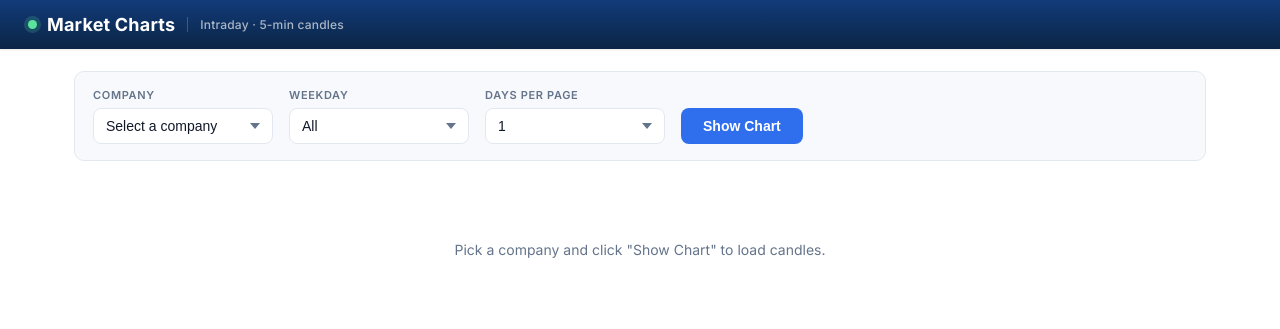
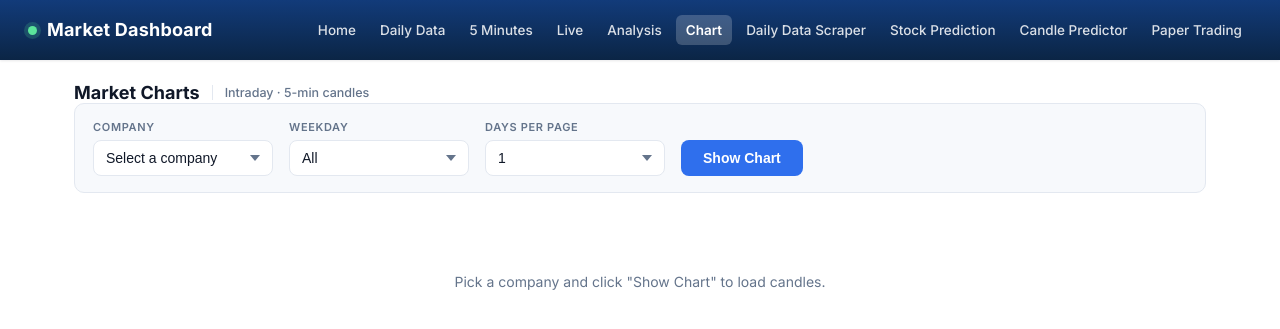
Before and after one commit to Sethumathavan2001/Stockmarket_Dashboard, a Django app: page /chart/ in a window 1280 px wide. Shown: the top 329 px of the page. Run offline with Django 4.2, Linux system fonts and the light colour scheme; data that the repository does not hold is empty; some libraries are stand-ins or nearby versions.

Commit message:
Add shared site navbar to all pages
One navbar partial (market/_navbar.html) is now used by base.html and the
standalone chart, paper trading, stock prediction and candle predictor pages,
so every page shows the same links with identical size and styling. Page
titles, taglines and the paper trading wallet move into a heading below it.

Co-Authored-By: Claude Opus 5.5 <noreply@anthropic.com>

```diff
--- /dev/null
+++ b/market/templates/market/_navbar.html
@@ -0,0 +1,52 @@
+{% comment %}
+  Site-wide top navbar, identical on every page. Included in market/base.html
+  and in the standalone pages (chart, paper trading, stock prediction, candle
+  predictor). Styles use their own "site-" class names and set every size
+  explicitly, so page CSS cannot change the navbar's height or width.
+  Add new pages to the link list here only.
+{% endcomment %}
+{% with current=request.resolver_match.url_name app=request.resolver_match.app_name %}
+<style>
+  .site-header{
+    box-sizing:border-box; width:100%; min-height:60px; margin:0; padding:10px 28px;
+    display:flex; flex-wrap:wrap; align-items:center; justify-content:space-between; gap:10px 24px;
+    background:linear-gradient(180deg,#123B7A,#0B2545); color:#fff;
+    box-shadow:0 1px 2px rgba(16,24,40,.04),0 1px 3px rgba(16,24,40,.06);
+    position:sticky; top:0; z-index:30;
+    font-family:'Inter',system-ui,sans-serif; line-height:1.4;
+  }
+  .site-header *{ box-sizing:border-box; }
+  .site-brand{
+    display:flex; align-items:center; gap:10px; margin:0;
+    font-size:18px; font-weight:700; letter-spacing:.2px; color:#fff; white-space:nowrap;
+  }
+  .site-brand-dot{
+    width:9px; height:9px; border-radius:50%; flex:none;
+    background:#5BE49B; box-shadow:0 0 0 4px rgba(91,228,155,.18);
+  }
+  .site-nav{ display:flex; flex-wrap:wrap; align-items:center; gap:4px; margin:0; padding:0; }
+  .site-nav a{
+    display:inline-block; margin:0; padding:6px 10px; border:none; border-radius:6px;
+    color:rgba(255,255,255,.85); text-decoration:none; white-space:nowrap;
+    font-size:13.5px; font-weight:500; line-height:1.4;
+    transition:background .15s ease, color .15s ease;
+  }
+  .site-nav a:hover{ background:rgba(255,255,255,.12); color:#fff; }
+  .site-nav a.active{ background:rgba(255,255,255,.2); color:#fff; font-weight:600; }
+</style>
+<header class="site-header">
+  <div class="site-brand"><span class="site-brand-dot"></span> Market Dashboard</div>
+  <nav class="site-nav">
+    <a href="{% url 'market:home' %}" class="{% if app == 'market' and current == 'home' %}active{% endif %}">Home</a>
+    <a href="{% url 'market:daily_data' %}" class="{% if app == 'market' and current == 'daily_data' %}active{% endif %}">Daily Data</a>
+    <a href="{% url 'market:five_min' %}" class="{% if app == 'market' and current == 'five_min' %}active{% endif %}">5 Minutes</a>
+    <a href="{% url 'market:live' %}" class="{% if app == 'market' and current == 'live' %}active{% endif %}">Live</a>
+    <a href="{% url 'market:analysis' %}" class="{% if app == 'market' and current == 'analysis' %}active{% endif %}">Analysis</a>
+    <a href="{% url 'market:chart_view' %}" class="{% if app == 'market' and current == 'chart_view' %}active{% endif %}">Chart</a>
+    <a href="{% url 'market:daily_data_page' %}" class="{% if app == 'market' and current == 'daily_data_page' %}active{% endif %}">Daily Data Scraper</a>
+    <a href="{% url 'stock_prediction_page' %}" class="{% if current == 'stock_prediction_page' %}active{% endif %}">Stock Prediction</a>
+    <a href="{% url 'candle_predictor_page' %}" class="{% if current == 'candle_predictor_page' %}active{% endif %}">Candle Predictor</a>
+    <a href="{% url 'paper_trading:page' %}" class="{% if app == 'paper_trading' %}active{% endif %}">Paper Trading</a>
+  </nav>
+</header>
+{% endwith %}
--- a/market/templates/market/chart.html
+++ b/market/templates/market/chart.html
@@ -36,40 +36,10 @@
   }
   .mono{ font-family:'JetBrains Mono',monospace; }
 
-  /* ---------- Navbar ---------- */
-  .navbar{
-    background:linear-gradient(180deg,var(--navy-800),var(--navy-900));
-    color:#fff;
-    padding:14px 28px;
-    display:flex;
-    align-items:center;
-    justify-content:space-between;
-    box-shadow:var(--shadow);
-    position:sticky;
-    top:0;
-    z-index:20;
-  }
-  .navbar .brand{
-    display:flex;
-    align-items:center;
-    gap:10px;
-    font-weight:700;
-    font-size:18px;
-    letter-spacing:.2px;
-  }
-  .navbar .brand .dot{
-    width:9px;height:9px;border-radius:50%;
-    background:#5BE49B;
-    box-shadow:0 0 0 4px rgba(91,228,155,.18);
-  }
-  .navbar .tag{
-    font-size:12px;
-    color:rgba(255,255,255,.65);
-    font-weight:500;
-    border-left:1px solid rgba(255,255,255,.2);
-    padding-left:12px;
-    margin-left:2px;
-  }
+  /* ---------- page heading (below the shared navbar) ---------- */
+  .page-head{ display:flex; flex-wrap:wrap; align-items:center; justify-content:space-between; gap:8px 16px; margin-top:20px; }
+  .page-head .title{ display:flex; flex-wrap:wrap; align-items:center; gap:4px 12px; font-size:18px; font-weight:700; color:var(--text); }
+  .page-head .tag{ font-size:12.5px; font-weight:500; color:var(--text-muted); border-left:1px solid var(--border); padding-left:12px; }
 
   /* ---------- Filter bar ---------- */
   .filter-wrap{
@@ -272,13 +242,12 @@
 </head>
 <body>
 
-<nav class="navbar">
-  <div class="brand"><span class="dot"></span> Market Charts
-    <span class="tag">Intraday · 5-min candles</span>
-  </div>
-</nav>
+{% include 'market/_navbar.html' %}
 
 <div class="filter-wrap">
+  <div class="page-head">
+    <div class="title">Market Charts <span class="tag">Intraday · 5-min candles</span></div>
+  </div>
   <div class="filter-bar">
     <div class="field">
       <label for="companySelect">Company</label>
```
Also changed, not shown: market/templates/market/base.html (+2 -12 lines), paper_trading/templates/paper_trading/paper_trading.html (+11 -15 lines), patterns/templates/patterns/candle_predictor.html (+8 -13 lines), prediction/templates/prediction/stock_prediction.html (+8 -13 lines), static/style.css (+0 -31 lines).
